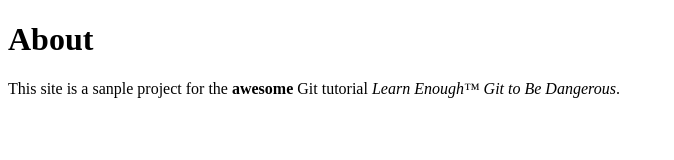
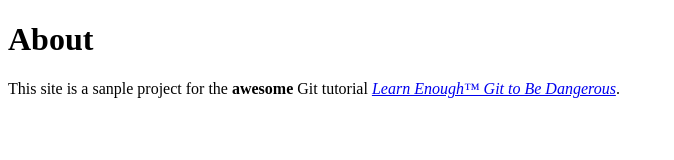
Before and after one commit to kimurahayato1031/website, a plain HTML site: page about.html in a window 1280 px wide. Shown: the whole page, without its empty margins (0-674 px from the left). Drawn offline with Linux system fonts and the light colour scheme.

Commit message:
Add link to git tutorial title

```diff
--- a/about.html
+++ b/about.html
@@ -8,7 +8,7 @@
   <body>
     <h1>About</h1>
     <p>
-      This site is a sanple project for the <strong>awesome</strong> Git tutorial <em>Learn Enough™ Git to Be Dangerous</em>.
+      This site is a sanple project for the <strong>awesome</strong> Git tutorial <a href="https://www.learnenough.com/git-tutorial"><em>Learn Enough™ Git to Be Dangerous</em></a>.
     </p>
     </body>
 </html>
```
